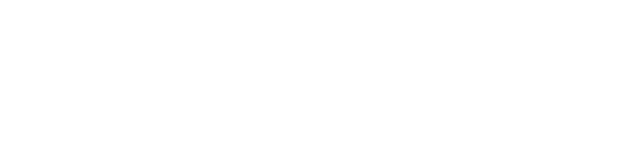
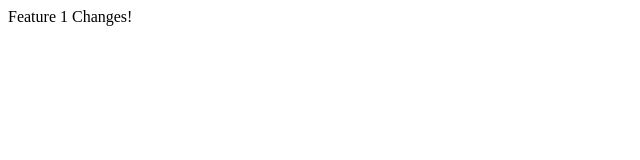
Before and after one commit to NoahJManning/test-repo-scrum-and-git-it-Noah-Manning, a plain HTML site: page feature1.html in a window 1280 px wide. Shown: the whole page, without its empty margins (0-640 px from the left). Drawn offline with Linux system fonts and the light colour scheme.

Commit message:
Update feature1.html

```diff
--- a/feature1.html
+++ b/feature1.html
@@ -5,5 +5,5 @@
     <meta name="viewport" content="width=device-width, initial-scale=1.0">
     <title>Document</title>
 </head>
-<body></body>
+<body>Feature 1 Changes!</body>
 </html>
```
